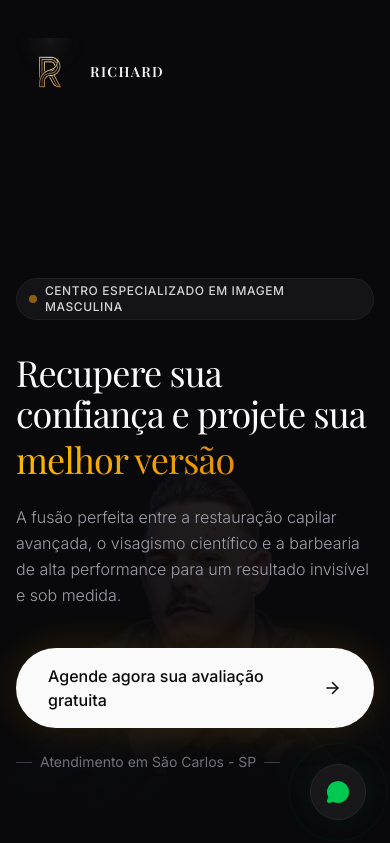
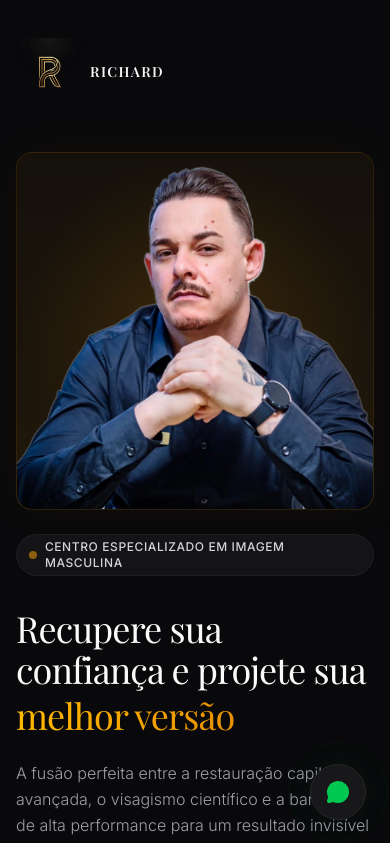
Before and after one commit to pedropetenon/Richard, a Next.js app: page / in a window 390 px wide. Shown: the top 843 px of the page. Built offline with nearby package versions, Linux system fonts and the light colour scheme; a web font is replaced by a local one.

Commit message:
style: display owner image as premium card above text on mobile

```diff
--- a/src/components/HeroSection.tsx
+++ b/src/components/HeroSection.tsx
@@ -9,24 +9,24 @@ export function HeroSection() {
   return (
     <section className="relative min-h-screen flex flex-col justify-between overflow-hidden bg-zinc-950">
 
-      {/* Background Image placed on the right, fading into solid black on the left */}
-      <div className="absolute inset-0 z-0 pointer-events-none">
-        {/* Golden Radial Glow behind the owner (desktop only) */}
-        <div className="absolute right-[5%] bottom-[-5%] w-[50%] h-[80%] bg-amber-500/10 rounded-full blur-[120px] hidden lg:block" />
+      {/* Background Image (Desktop only) */}
+      <div className="absolute inset-0 z-0 pointer-events-none hidden lg:block">
+        {/* Golden Radial Glow behind the owner */}
+        <div className="absolute right-[5%] bottom-[-5%] w-[50%] h-[80%] bg-amber-500/10 rounded-full blur-[120px]" />
 
-        <div className="absolute right-0 top-0 bottom-0 w-full lg:w-[55%] h-full">
+        <div className="absolute right-0 top-0 bottom-0 w-[55%] h-full">
           <Image
-            src="/images/owner.png"
+            src="/images/owner.png?v=2"
             alt="Richard - Centro de Imagem Masculina"
             fill
             priority
-            className="object-contain object-bottom opacity-65 lg:opacity-85 transition-opacity duration-700"
+            className="object-contain object-bottom opacity-85 transition-opacity duration-700"
           />
-          {/* Gradient transitions: vertical on mobile (darker at bottom for text contrast), horizontal on desktop */}
-          <div className="absolute inset-0 bg-gradient-to-t from-zinc-950 via-zinc-950/80 to-zinc-950/20 lg:bg-gradient-to-r lg:from-zinc-950 lg:via-zinc-950/40 lg:to-transparent" />
+          {/* Gradient transition on desktop */}
+          <div className="absolute inset-0 bg-gradient-to-r from-zinc-950 via-zinc-950/40 to-transparent" />
         </div>
-        {/* Full screen solid black block on the left (desktop only) */}
-        <div className="absolute left-0 top-0 bottom-0 w-[45%] bg-zinc-950 hidden lg:block" />
+        {/* Full screen solid black block on the left */}
+        <div className="absolute left-0 top-0 bottom-0 w-[45%] bg-zinc-950" />
       </div>
 
       {/* Top Header/Navbar */}
@@ -57,9 +57,23 @@ export function HeroSection() {
         </a>
       </header>
 
+      {/* Mobile/Tablet Owner Image (Visible only on mobile/tablet) */}
+      <div className="relative z-10 w-full flex justify-center px-4 lg:hidden mt-2 mb-6">
+        <div className="relative w-full max-w-sm aspect-square bg-gradient-to-b from-amber-500/5 to-amber-500/10 rounded-2xl border border-amber-500/10 overflow-hidden shadow-[0_0_50px_rgba(245,158,11,0.05)]">
+          {/* Subtle Golden Radial Glow behind the owner on mobile */}
+          <div className="absolute inset-0 bg-[radial-gradient(circle_at_center,rgba(245,158,11,0.15)_0%,transparent_70%)]" />
+          <Image
+            src="/images/owner.png?v=2"
+            alt="Richard - Centro de Imagem Masculina"
+            fill
+            priority
+            className="object-contain object-bottom opacity-100 transition-opacity duration-700"
+          />
+        </div>
+      </div>
+
       {/* Hero Content Grid */}
-      <div className="relative z-10 w-full max-w-7xl mx-auto px-4 sm:px-6 md:px-8 flex-1 flex items-end lg:items-center pt-28 pb-12 lg:py-20">
-
+      <div className="relative z-10 w-full max-w-7xl mx-auto px-4 sm:px-6 md:px-8 flex-1 flex items-center pb-12 lg:py-20">
         <div className="grid grid-cols-1 lg:grid-cols-12 gap-12 items-center w-full">
 
           {/* Left Column: Text & Actions */}
```
